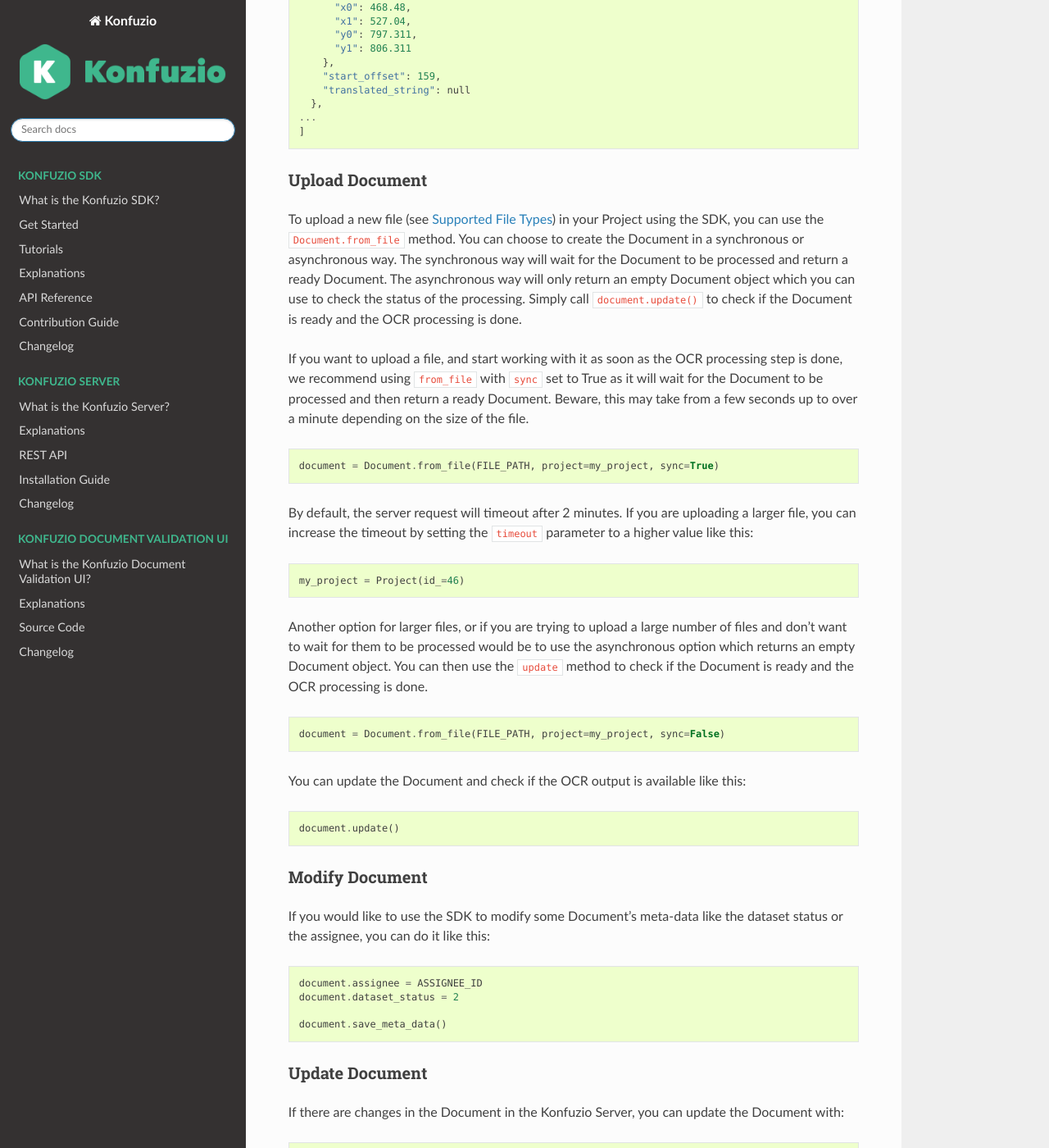
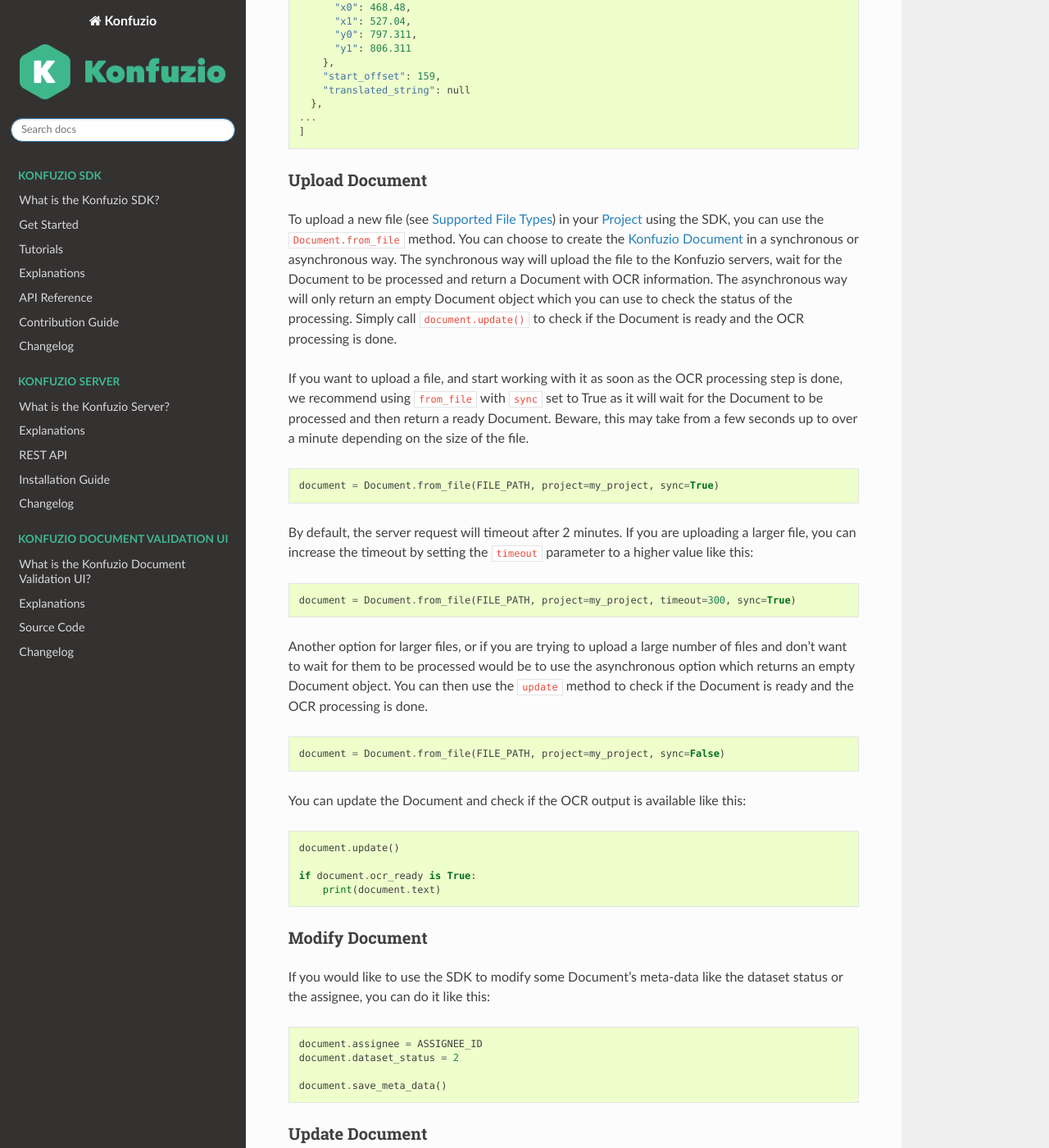
Before and after one commit to konfuzio-ai/konfuzio-sdk, a Sphinx documentation site: the page built from docs/sdk/examples/intro.md, in a window 1280 px wide and 1400 px high, scrolled down 3415 px. Shown: the whole window at 82% size. Built offline with Sphinx 7.4.7 and the Read the Docs theme 2.0.0, drawn with Linux system fonts in a browser that asks for light colours; pages that are not in the unit, such as notebooks, are missing from menus; a script that is not in the unit is left out; some of the changed text lies outside the part shown.

Commit message:
updated from_file boilerplate

```diff
--- a/docs/sdk/boilerplates/test_get_started.py
+++ b/docs/sdk/boilerplates/test_get_started.py
@@ -46,15 +46,17 @@
     my_project = Project(id_=46)
 
     document = Document.from_file(FILE_PATH, project=my_project, sync=True)
-    document = my_project._documents[-1]
-    document.dataset_status = 0
+    document.delete(delete_online=True)
+    document = Document.from_file(FILE_PATH, project=my_project, timeout=300, sync=True)
     document.delete(delete_online=True)
     document = Document.from_file(FILE_PATH, project=my_project, sync=False)
     document.update()
 
+    if document.ocr_ready is True:
+        print(document.text)
     document_id = document.id_
     document = my_project.get_document_by_id(document_id)
-
+    document.dataset_status = 0
     document = my_project.documents[0]
     document.assignee = ASSIGNEE_ID
     document.dataset_status = 2
--- a/docs/sdk/examples/intro.md
+++ b/docs/sdk/examples/intro.md
@@ -191,10 +191,12 @@
 
 #### Upload Document
 To upload a new file (see [Supported File Types](https://help.konfuzio.com/specification/supported_file_types/index.html))
-in your Project using the SDK, you can use the `Document.from_file` method. You can choose to create the Document in
-a synchronous or asynchronous way. The synchronous way will wait for the Document to be processed and return a ready
-Document. The asynchronous way will only return an empty Document object which you can use to check the status of the
-processing. Simply call `document.update()` to check if the Document is ready and the OCR processing is done.
+in your [Project](https://dev.konfuzio.com/sdk/sourcecode.html#project) using the SDK, you can use the
+`Document.from_file` method. You can choose to create the [Konfuzio Document](https://dev.konfuzio.com/sdk/sourcecode.html#document)
+in a synchronous or asynchronous way. The synchronous way will upload the file to the Konfuzio servers, wait for
+the Document to be processed and return a Document with OCR information. The asynchronous way will only return an
+empty Document object which you can use to check the status of the processing. Simply call `document.update()` to
+check if the Document is ready and the OCR processing is done.
 
 If you want to upload a file, and start working with it as soon as the OCR processing step is done, we recommend
 using `from_file` with `sync` set to True as it will wait for the Document to be processed and then return a ready
@@ -210,7 +212,7 @@
 
 .. literalinclude:: /sdk/boilerplates/test_get_started.py
    :language: python
-   :lines: 46
+   :lines: 50
    :dedent: 4
 
 Another option for larger files, or if you are trying to upload a large number of files and don't want to wait for
```
Also changed, not shown: other parts of docs/sdk/examples/intro.md (+4 -4 lines).
